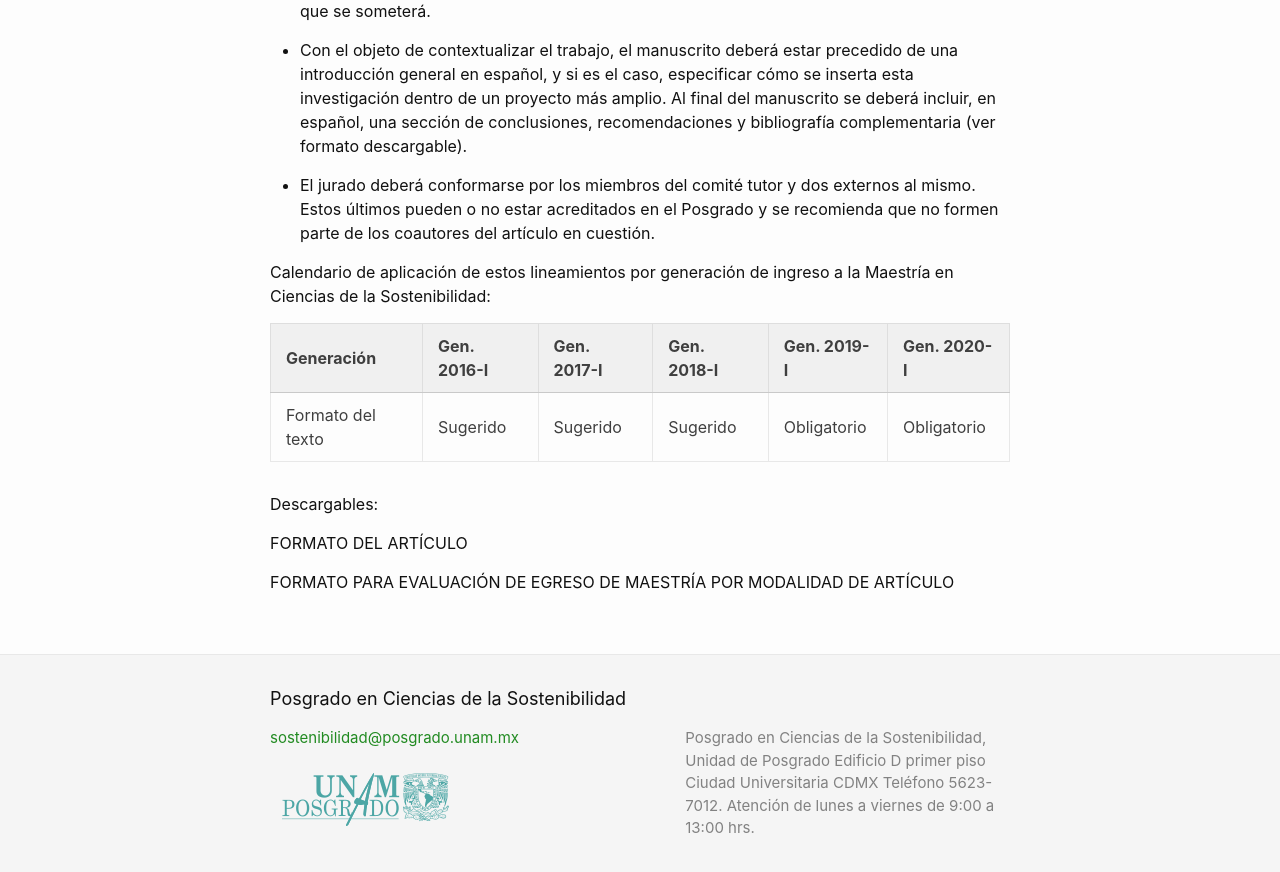
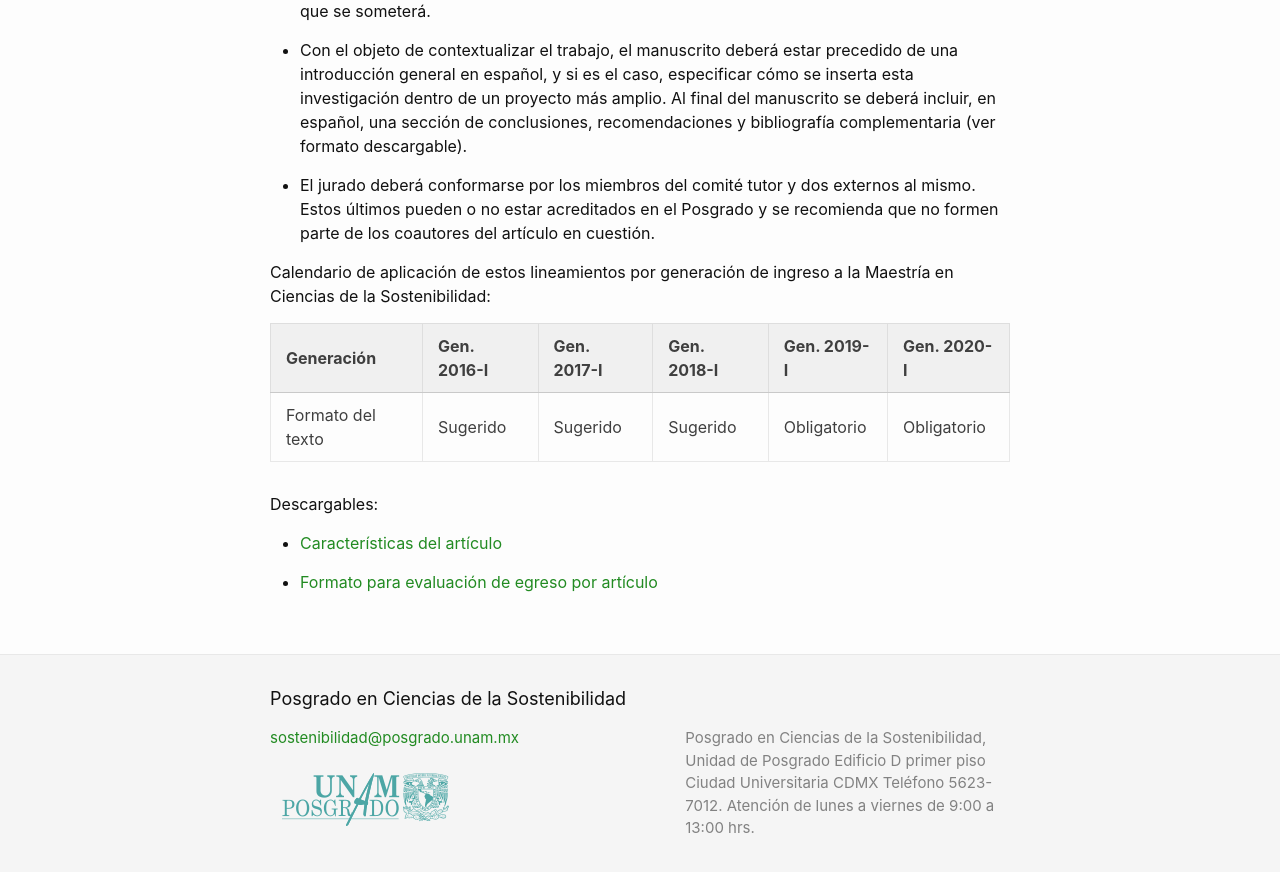
Before and after one commit to pcs-unam/pcs-unam.github.io, a Jekyll site: the page built from maestria/modalidades_graduacion_articulo.md, in a window 1280 px wide and 900 px high, scrolled down 628 px. Shown: the top 872 px of the window. Built offline with Jekyll 4.4.1, drawn with Linux system fonts in a browser that asks for light colours.

Commit message:
Se ajustaron las ligas de los descargables

```diff
--- a/maestria/modalidades_graduacion_articulo.md
+++ b/maestria/modalidades_graduacion_articulo.md
@@ -27,6 +27,6 @@ Formato del texto | Sugerido     | Sugerido    | Sugerido     | Obligatorio | Ob
 
 Descargables:
 
-FORMATO DEL ARTÍCULO
+- [Características del artículo](/assets/docs/graduacion/caracteristicas_articulo.pdf)
 
-FORMATO PARA EVALUACIÓN DE EGRESO DE MAESTRÍA POR MODALIDAD DE ARTÍCULO
+- [Formato para evaluación de egreso por artículo](/assets/docs/graduacion/formato_evaulacion_egreso_articulo.pdf)
```
